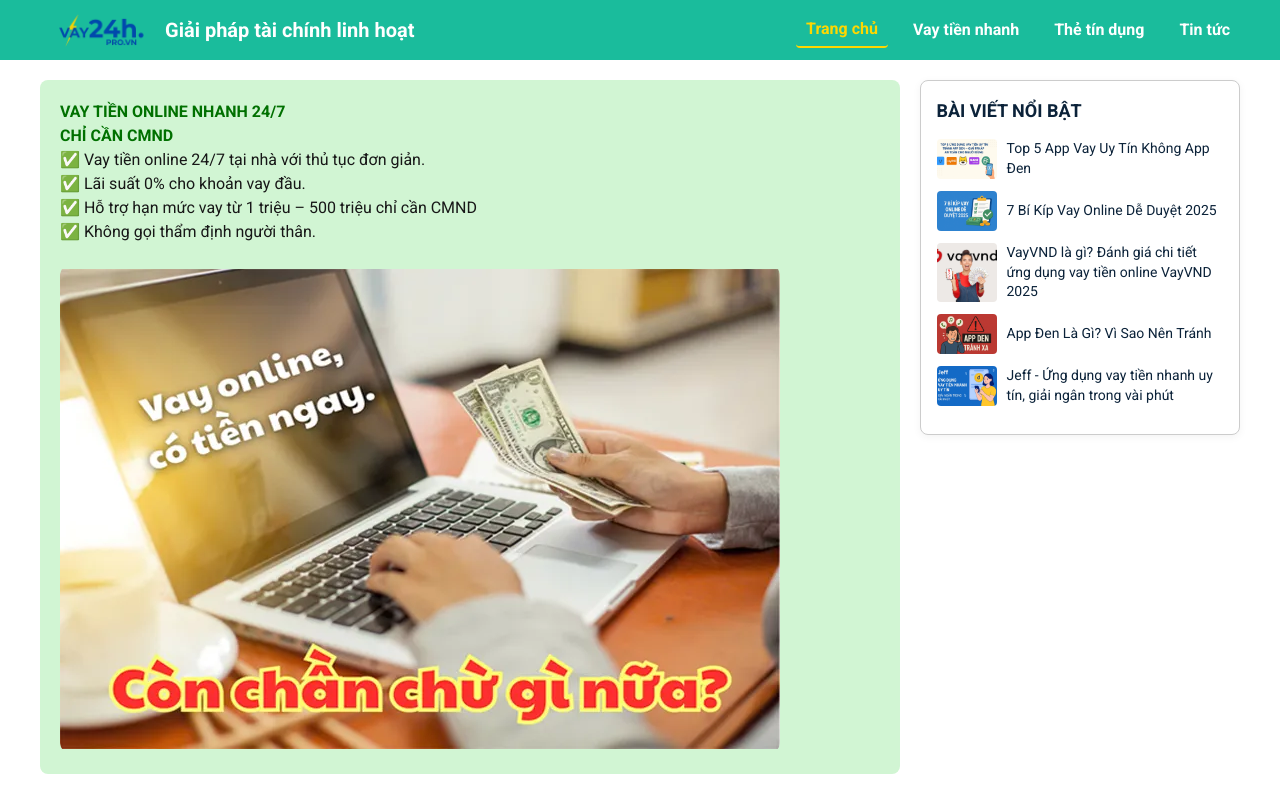
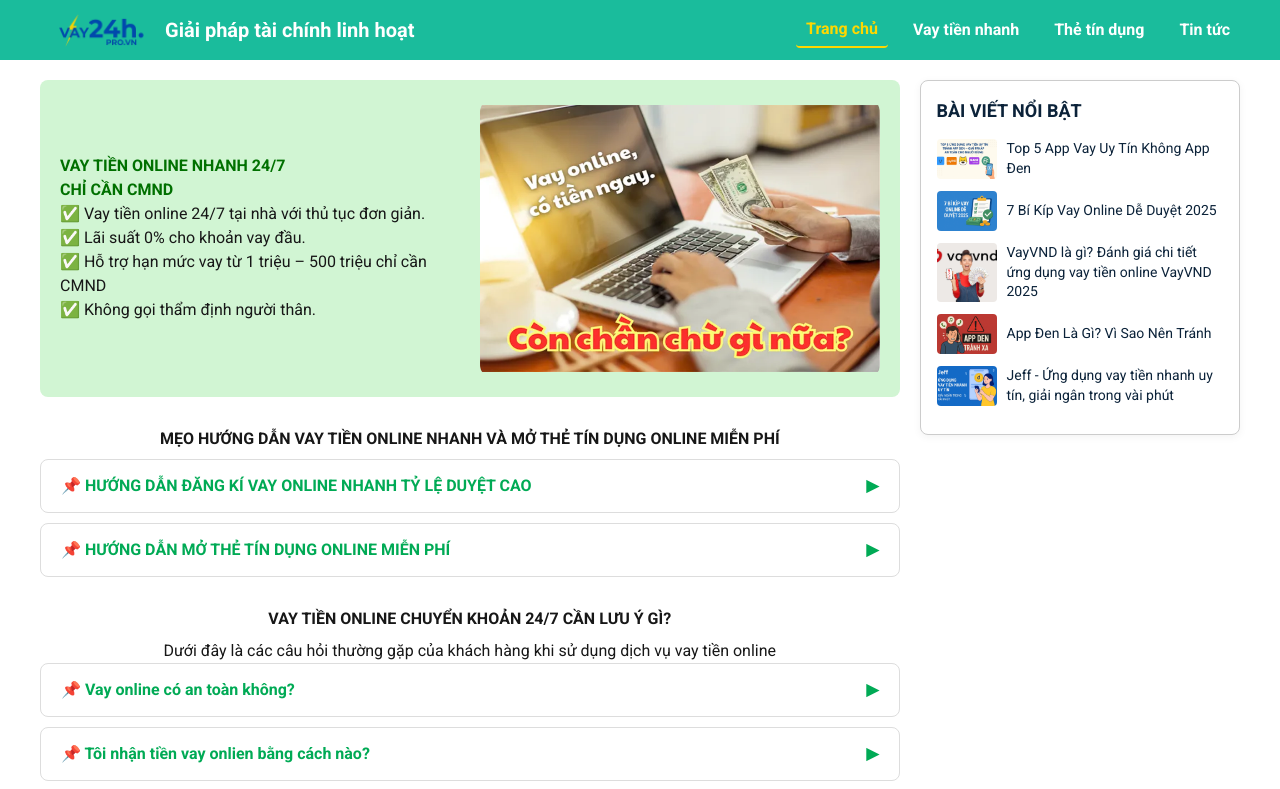
Before and after one commit to thangth89/nextvay24h, a Next.js app: page / in a window 1280 px wide. Shown: the top 789 px of the page. Built offline with nearby package versions, Linux system fonts and the light colour scheme.

Commit message:
Update page.tsx

```diff
--- a/src/app/page.tsx
+++ b/src/app/page.tsx
@@ -30,7 +30,7 @@ export default function Home() {
   </div>
 
 {/* Cột phải: ảnh */}
-<div style={{ overflow: "hidden", borderRadius: "12px" }}>
+<div style={{ flex: 1, minWidth: "280px", textAlign: "center", overflow: "hidden", borderRadius: "12px" }}>
   <Image
     src="/vay.webp"
     alt="Vay tiền"
```
